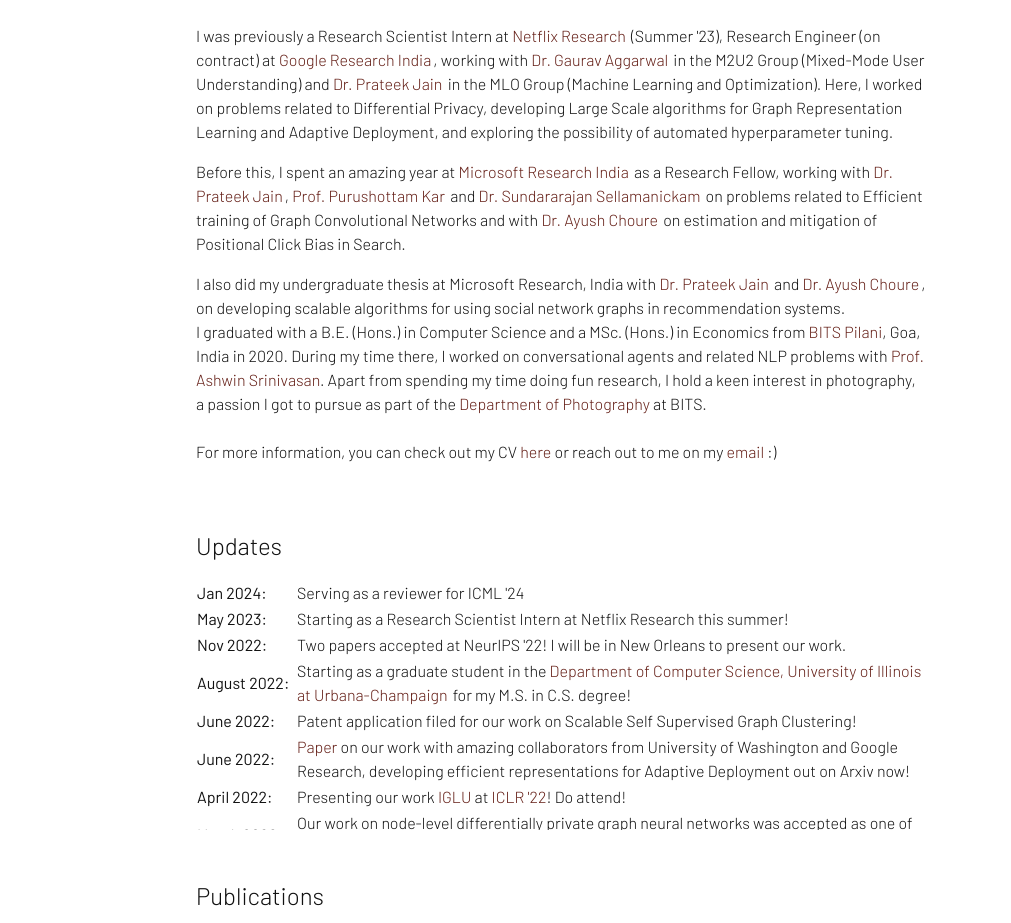
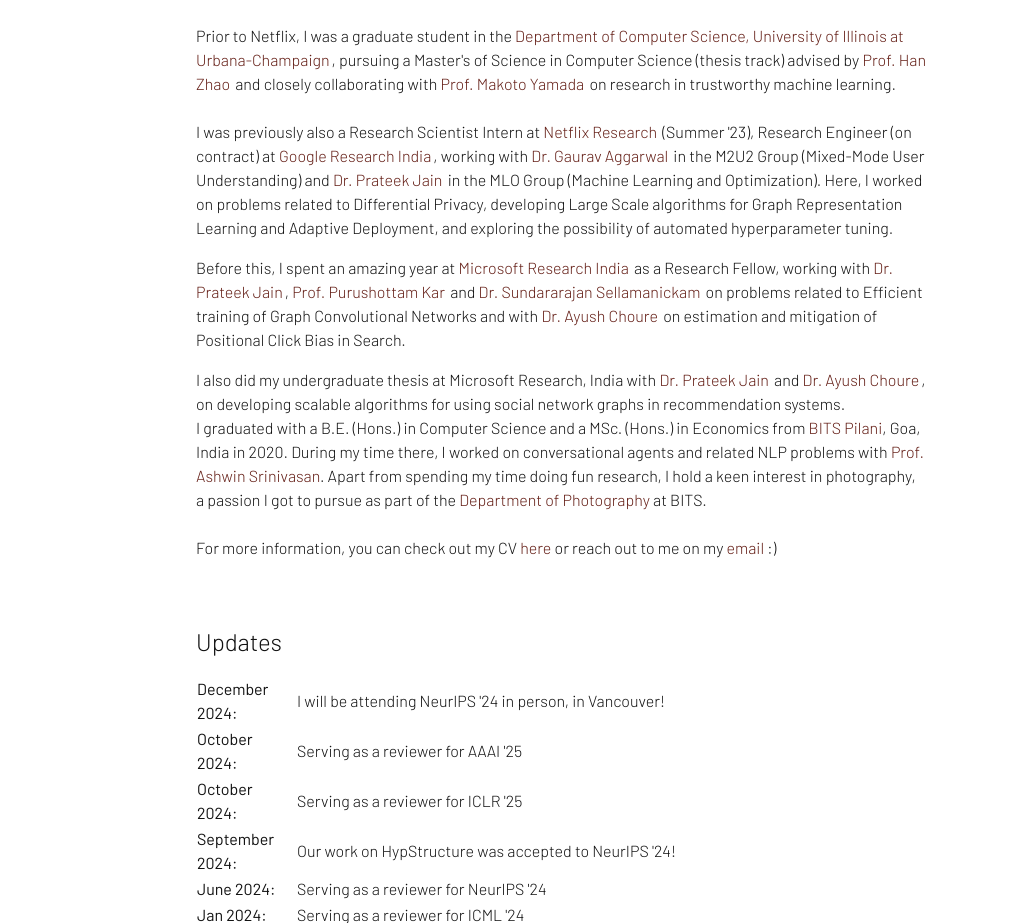
Before and after one commit to adityaasinha28/adityaasinha28.github.io, a website: page index.html in a window 1280 px wide. Shown: the part 220-1143 px from the top of the page, 269-1280 px from the left. Drawn offline with nearby package versions, Linux system fonts and the light colour scheme.

Commit message:
Update description

```diff
--- a/index.html
+++ b/index.html
@@ -45,8 +45,10 @@
         </div>
         <div class="col-md-8 pt-4 about">
           <p class='header'>Hi!</p>
-          I'm a graduate student in the <a class="tag" href="https://cs.illinois.edu/" target="_blank">Department of Computer Science, University of Illinois at Urbana-Champaign</a>, pursuing a Master's of Science in Computer Science (thesis track) advised by <a class="tag" href="https://hanzhaoml.github.io/" target="_blank">Prof. Han Zhao</a> on research in trustworthy machine learning. My broader research interests lie in representation learning, large-scale machine learning, and most recently vision-language models.<br><br>
-          <p>I was previously a Research Scientist Intern at <a class="tag" href="https://research.netflix.com/" target="_blank">Netflix Research</a>  (Summer '23),  Research Engineer (on contract) at <a class="tag" href="https://research.google/locations/india/" target="_blank">Google Research India</a>, working with <a class="tag" href="https://research.google/people/GauravAggarwal/" target="_blank">Dr. Gaurav Aggarwal</a>
+          I'm currently a Research Scientist at <a class="tag" href="https://research.netflix.com/" target="_blank">Netflix Research</a> in the Foundation Models and Inference Research group where I work on the research and development of Large Language Models for search and recommendation. I am interested in the practice and theory of training and post-training Large Language Models, alignment, evaluation and safety of LLMs in general. <br><br>
+
+          Prior to Netflix, I was a graduate student in the <a class="tag" href="https://cs.illinois.edu/" target="_blank">Department of Computer Science, University of Illinois at Urbana-Champaign</a>, pursuing a Master's of Science in Computer Science (thesis track) advised by <a class="tag" href="https://hanzhaoml.github.io/" target="_blank">Prof. Han Zhao</a> and closely collaborating with <a class="tag" href="https://www.oist.jp/research/makoto-yamada" target="_blank">Prof. Makoto Yamada</a> on research in trustworthy machine learning.<br><br>
+          <p>I was previously also a Research Scientist Intern at <a class="tag" href="https://research.netflix.com/" target="_blank">Netflix Research</a>  (Summer '23),  Research Engineer (on contract) at <a class="tag" href="https://research.google/locations/india/" target="_blank">Google Research India</a>, working with <a class="tag" href="https://research.google/people/GauravAggarwal/" target="_blank">Dr. Gaurav Aggarwal</a>
           in the M2U2 Group (Mixed-Mode User Understanding) and <a class="tag" href="https://www.prateekjain.org/" target="_blank">Dr. Prateek Jain</a>
           in the MLO Group (Machine Learning and Optimization). Here, I worked on problems related to Differential Privacy, developing Large Scale algorithms for Graph Representation Learning and Adaptive Deployment, and exploring the possibility of automated hyperparameter tuning.</p>
           <p>Before this, I spent an amazing year at <a class="tag" href="https://www.microsoft.com/en-us/research/lab/microsoft-research-india/" target="_blank">Microsoft Research India</a> as a Research Fellow, working with <a class="tag" href="https://www.prateekjain.org/" target="_blank">Dr. Prateek Jain</a>, <a class="tag" href="https://www.cse.iitk.ac.in/users/purushot/" target="_blank">Prof. Purushottam Kar</a> and <a class="tag" href="https://www.microsoft.com/en-us/research/people/ssrajan/" target="_blank">Dr. Sundararajan Sellamanickam</a> on problems related to Efficient training of Graph Convolutional Networks and with <a class="tag" href="https://www.linkedin.com/in/ayush-choure-9b44347/?originalSubdomain=in" target="_blank">Dr. Ayush Choure</a>
@@ -61,6 +63,11 @@
           <div style="height:250px;overflow:auto;">
               <table>
               <col width="100px">
+              <tr><td><b>December 2024:</b></td><td>I will be attending NeurIPS '24 in person, in Vancouver!</td></tr>
+              <tr><td><b>October 2024:</b></td><td>Serving as a reviewer for AAAI '25</td></tr>
+              <tr><td><b>October 2024:</b></td><td>Serving as a reviewer for ICLR '25</td></tr>
+              <tr><td><b>September 2024:</b></td><td>Our work on HypStructure was accepted to NeurIPS '24!</td></tr>
+              <tr><td><b>June 2024:</b></td><td>Serving as a reviewer for NeurIPS '24</td></tr>
               <tr><td><b>Jan 2024:</b></td><td>Serving as a reviewer for ICML '24</td></tr>
               <tr><td><b>May 2023:</b></td><td>Starting as a Research Scientist Intern at Netflix Research this summer!</td></tr>
               <tr><td><b>Nov 2022:</b></td><td>Two papers accepted at NeurIPS '22! I will be in New Orleans to present our work.</td></tr>
```
